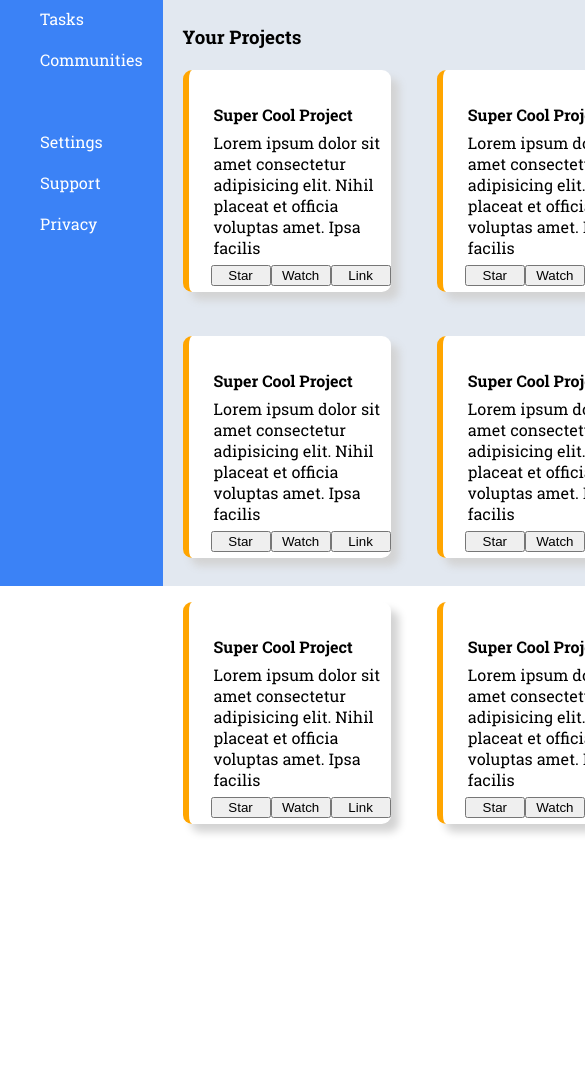
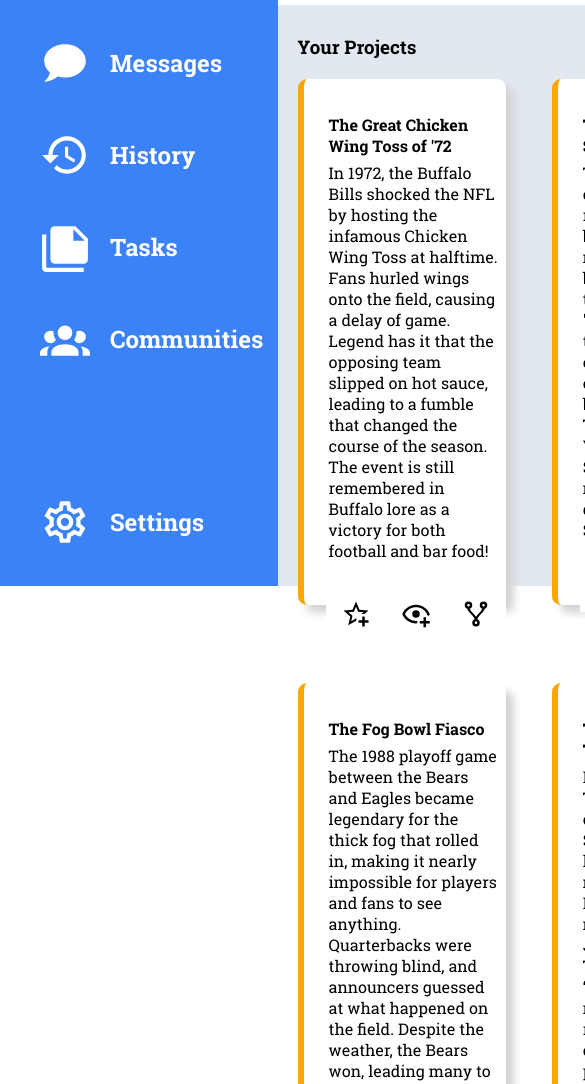
Before and after one commit to stringercube/admin_dash, a plain HTML site: page index.html in a window 390 px wide. Shown: the part 258-1342 px from the top of the page, 585 px wide, since content can reach past the window. Drawn offline with Linux system fonts and the light colour scheme.

Commit message:
design finished, improve responsiveness pending

```diff
--- a/index.html
+++ b/index.html
@@ -10,26 +10,56 @@
     <div class="container">
         <div class="sidebar">
             <div class="logo">
+                <img class="filter-white" src="icons/football.svg" alt="">
                 <h1>Dashboard</h1>
             </div>
             <div class="panel">
                 <ul>
-                    <li>Home</li>
-                    <li>Profile</li>
-                    <li>Messages</li>
-                    <li>History</li>
-                    <li>Tasks</li>
-                    <li>Communities</li>
+                    <li>
+                        <img class="filter-white" src="icons/home-account.svg" alt="">
+                        <h2>Home</h2>
+                    </li>
+                    <li>
+                        <img class="filter-white" src="icons/account-box.svg" alt="">
+                        <h2>Profile</h2>
+                    </li>
+                    <li>
+                        <img class="filter-white" src="icons/chat.svg" alt="">
+                        <h2>Messages</h2>
+                    </li>
+                    <li>
+                        <img class="filter-white" src="icons/history.svg" alt="">
+                        <h2>History</h2>
+                    </li>
+                    <li>
+                        <img class="filter-white" src="icons/note-multiple.svg" alt="">
+                        <h2>Tasks</h2>
+                    </li>
+                    <li>
+                        <img class="filter-white" src="icons/account-group.svg" alt="">
+                        <h2>Communities</h2>
+                    </li>
                     <li></li>
-                    <li>Settings</li>
-                    <li>Support</li>
-                    <li>Privacy</li>
+                    <li>
+                        <img class="filter-white" src="icons/cog-outline.svg" alt="">
+                        <h2>Settings</h2>
+                    </li>
+                    <li>
+                        <img class="filter-white" src="icons/message-question.svg" alt="">
+                        <h2>Support</h2>
+                    </li>
+                    <li>
+                        <img class="filter-white" src="icons/shield-alert.svg" alt="">
+                        <h2>Privacy</h2>
+                    </li>
                 </ul>
             </div>
         </div>
         <div class="header">
             <div class="search">
-                <label for="project-search">Lupa</label>
+                <label for="project-search">
+                    <img id="lupa" src="icons/magnify.svg" alt="">
+                </label>
                 <input type="text" name="project-search" id="project_search">
             </div>
             <div class="user-info">
@@ -40,7 +70,7 @@
                 </div>
             </div>
             <div class="notifications">
-                <div>Bell</div>
+                <img id="bell" src="icons/bell-outline.svg">
                 <div id="user-icon"></div>
                 <h4>Morgan Oackley</h4>
             </div>
@@ -54,83 +84,109 @@
             <h3>Your Projects</h3>
             <div class="project-list">
                 <div class="card">
-                    <p class="card-title">Super Cool Project</p>
+                    <p class="card-title">The Great Chicken Wing Toss of '72</p>
                     <p>
-                        Lorem ipsum dolor sit amet consectetur adipisicing elit.
-                        Nihil placeat et officia voluptas amet. Ipsa facilis
+                        In 1972, the Buffalo Bills shocked the NFL by hosting the infamous Chicken Wing Toss at halftime. Fans hurled wings onto the field, causing a delay of game. Legend has it that the opposing team slipped on hot sauce, leading to a fumble that changed the course of the season. The event is still remembered in Buffalo lore as a victory for both football and bar food!
                     </p>
                     <div class="card-options">
-                        <button>Star</button>
-                        <button>Watch</button>
-                        <button>Link</button>
+                        <button>
+                            <img src="icons/star-plus-outline.svg" alt="">
+                        </button>
+                        <button>
+                            <img src="icons/eye-plus-outline.svg" alt="">
+                        </button>
+                        <button>
+                            <img src="icons/source-fork.svg" alt="">
+                        </button>
                     </div>
-
                 </div>
                 <div class="card">
-                    <p class="card-title">Super Cool Project</p>
+                    <p class="card-title">The Mascot Showdown of '85</p>
                     <p>
-                        Lorem ipsum dolor sit amet consectetur adipisicing elit.
-                        Nihil placeat et officia voluptas amet. Ipsa facilis
+                        The 1985 season saw one of the weirdest rivalries: a showdown between NFL mascots. In a fierce battle of costumes, the Chicago Bears' "Staley Da Bear" and the Vikings' "Viktor" engaged in a dance-off that ended with both being ejected. The crowd voted Viktor the winner, but Staley still claimed moral victory by doing the "Super Bowl Shuffle" first.
                     </p>
                     <div class="card-options">
-                        <button>Star</button>
-                        <button>Watch</button>
-                        <button>Link</button>
+                        <button>
+                            <img src="icons/star-plus-outline.svg" alt="">
+                        </button>
+                        <button>
+                            <img src="icons/eye-plus-outline.svg" alt="">
+                        </button>
+                        <button>
+                            <img src="icons/source-fork.svg" alt="">
+                        </button>
                     </div>
-
                 </div>
                 <div class="card">
-                    <p class="card-title">Super Cool Project</p>
+                    <p class="card-title">The Fog Bowl Fiasco</p>
                     <p>
-                        Lorem ipsum dolor sit amet consectetur adipisicing elit.
-                        Nihil placeat et officia voluptas amet. Ipsa facilis
+                        The 1988 playoff game between the Bears and Eagles became legendary for the thick fog that rolled in, making it nearly impossible for players and fans to see anything. Quarterbacks were throwing blind, and announcers guessed at what happened on the field. Despite the weather, the Bears won, leading many to believe they had somehow adapted to "fog football."
                     </p>
                     <div class="card-options">
-                        <button>Star</button>
-                        <button>Watch</button>
-                        <button>Link</button>
+                        <button>
+                            <img src="icons/star-plus-outline.svg" alt="">
+                        </button>
+                        <button>
+                            <img src="icons/eye-plus-outline.svg" alt="">
+                        </button>
+                        <button>
+                            <img src="icons/source-fork.svg" alt="">
+                        </button>
                     </div>
-
                 </div>
                 <div class="card">
-                    <p class="card-title">Super Cool Project</p>
+                    <p class="card-title">The Longest Coin Toss Ever</p>
                     <p>
-                        Lorem ipsum dolor sit amet consectetur adipisicing elit.
-                        Nihil placeat et officia voluptas amet. Ipsa facilis
+                        During the 1998 Thanksgiving game, a coin toss between the Steelers and Lions lasted an absurd 5 minutes when referee Phil Luckett misunderstood Jerome Bettis’ call. The argument over “heads” or “tails” nearly started a new rivalry, and the controversy is still a point of debate in Pittsburgh sports bars today. A classic moment of NFL history.
                     </p>
                     <div class="card-options">
-                        <button>Star</button>
-                        <button>Watch</button>
-                        <button>Link</button>
+                        <button>
+                            <img src="icons/star-plus-outline.svg" alt="">
+                        </button>
+                        <button>
+                            <img src="icons/eye-plus-outline.svg" alt="">
+                        </button>
+                        <button>
+                            <img src="icons/source-fork.svg" alt="">
+                        </button>
                     </div>
-
                 </div>
                 <div class="card">
-                    <p class="card-title">Super Cool Project</p>
+                    <p class="card-title">The Refrigerator's Touchdown Run</p>
                     <p>
-                        Lorem ipsum dolor sit amet consectetur adipisicing elit.
-                        Nihil placeat et officia voluptas amet. Ipsa facilis
+                        In 1985, William "The Refrigerator" Perry, a 335-pound defensive tackle for the Chicago Bears, was used as a running back near the goal line. During a game against the Packers, he plowed into the end zone, creating pandemonium. This iconic moment made "The Fridge" a household name and forever changed how NFL coaches viewed unconventional player roles.
                     </p>
                     <div class="card-options">
-                        <button>Star</button>
-                        <button>Watch</button>
-                        <button>Link</button>
+                        <button>
+                            <img src="icons/star-plus-outline.svg" alt="">
+                        </button>
+                        <button>
+                            <img src="icons/eye-plus-outline.svg" alt="">
+                        </button>
+                        <button>
+                            <img src="icons/source-fork.svg" alt="">
+                        </button>
                     </div>
-
                 </div>
                 <div class="card">
-                    <p class="card-title">Super Cool Project</p>
+                    <p class="card-title">The Snowball Game</p>
                     <p>
-                    Lorem ipsum dolor sit amet consectetur adipisicing elit.
-                    Nihil placeat et officia voluptas amet. Ipsa facilis
+                        In 1985, a game between the New York Giants and the San Francisco 49ers turned into a snowball war between fans. Hundreds of snowballs rained down onto the field, leading to chaos. At one point, the Giants’ head coach was hit by a particularly well-aimed snowball, and players had to dodge projectiles while playing. It was one of the NFL’s coldest and most chaotic games.
                     </p>
                     <div class="card-options">
-                        <button>Star</button>
-                        <button>Watch</button>
-                        <button>Link</button>
+                        <button>
+                            <img src="icons/star-plus-outline.svg" alt="">
+                        </button>
+                        <button>
+                            <img src="icons/eye-plus-outline.svg" alt="">
+                        </button>
+                        <button>
+                            <img src="icons/source-fork.svg" alt="">
+                        </button>
                     </div>
+                </div>
 
-                </div>
+
             </div>
         </div>
         <div class="announcements">
--- a/style.css
+++ b/style.css
@@ -22,7 +22,7 @@ body {
 .container {
     display: grid;
     grid-template-columns: 1fr 3fr 1fr;
-    grid-template-rows: 1fr 2fr 2fr;
+    grid-template-rows: 1fr 3fr 3fr;
     grid-template-areas:
         'sidebar header header'
         'sidebar projects announcements'
@@ -32,7 +32,8 @@ body {
 
 .projects,
 .announcements,
-.trending {
+.trending,
+input {
     background-color: #e2e8f0;
 }
 
@@ -61,11 +62,44 @@ p {
     margin: 0.75ch;
 }
 
+h4 {
+    font-size: 20px;
+}
+
+input {
+    width: 80%;
+    height: 32px;
+    border-style: none;
+    border-radius: 6px;
+}
+
 .sidebar {
     grid-area: sidebar;
     display: grid;
     grid-template-rows: 1fr 9fr;
 }
+
+.logo img {
+    width: 75px;
+}
+
+.panel img {
+    width: 50px;
+}
+
+.logo {
+    display: flex;
+    flex-direction: row;
+    align-items: center;
+    gap: max(20px, 5%);
+    padding-left: 20px;
+}
+
+
+.filter-white {
+    filter: invert(100%) sepia(0%) saturate(7500%) hue-rotate(80deg) brightness(108%) contrast(106%);
+}
+
 
 .panel ul {
     display: grid;
@@ -74,12 +108,20 @@ p {
     gap: 20px;
 }
 
+.panel li {
+    display: flex;
+    flex-direction: row;
+    align-items: center;
+    gap: max(20px, 5%);
+    padding-left: 0px;
+}
+
 
 .header {
     grid-area: header;
     display: grid;
-    grid-template-columns: 70% 30%;
-    grid-template-rows: 1fr 2fr;
+    grid-template-columns: 60% 40%;
+    grid-template-rows: 2fr 3fr;
     grid-template-areas:
         'search notifications'
         'user-info functions';
@@ -87,18 +129,38 @@ p {
 
 .search {
     grid-area: search;
+    display: flex;
+    flex-direction: row;
+    align-items: center;
+    justify-content: center;
+    gap: max(3%, 20px);
 }
 
 .notifications {
     grid-area: notifications;
     display: flex;
     flex-direction: row;
+    align-items: center;
+    justify-content: end;
+    gap: max(5%, 30px);
+    padding-right: max(10%, 60px);
+}
+
+#bell, #lupa {
+    width: 40px;
 }
 
 .user-info {
     grid-area: user-info;
     display: flex;
     flex-direction: row;
+    align-items: center;
+    padding-left: max(10%, 40px);
+    gap: max(5%, 30px);
+}
+
+.greeting p {
+    font-weight: bold;
 }
 
 #user-icon, #tegan-icon, #kendall-icon, #alex-icon {
@@ -127,8 +189,8 @@ p {
 }
 
 .user-info #user-icon {
-    width: 150px;
-    height: 150px;
+    width: 120px;
+    height: 120px;
 }
 
 .greeting {
@@ -137,11 +199,16 @@ p {
 
 .functions {
     grid-area: functions;
+    display: flex;
+    gap: 30px;
+    align-items: center;
+    padding-right: max(30px, 5%);
 }
 
 .main-buttons {
     padding: 10px 20px;          /* Standard padding */
-    width: 120px;
+    width: 140px;
+    height: 60px;
     border: none;                /* No border */
     border-radius: 32px;          /* Rounded edges */
     font-size: 20px;             /* Standard font size */
@@ -190,6 +257,16 @@ p {
     display: flex;
     flex-direction: row;
     justify-content: end;
+    padding-top: 30px;
+}
+
+.card-options button {
+    background-color: white;
+    border-style: none;
+}
+
+.card-options img {
+    width: 30px;
 }
 
 .announcements {
```
Also changed, not shown: icons/bell-outline.svg (added), icons/football.svg (added).
